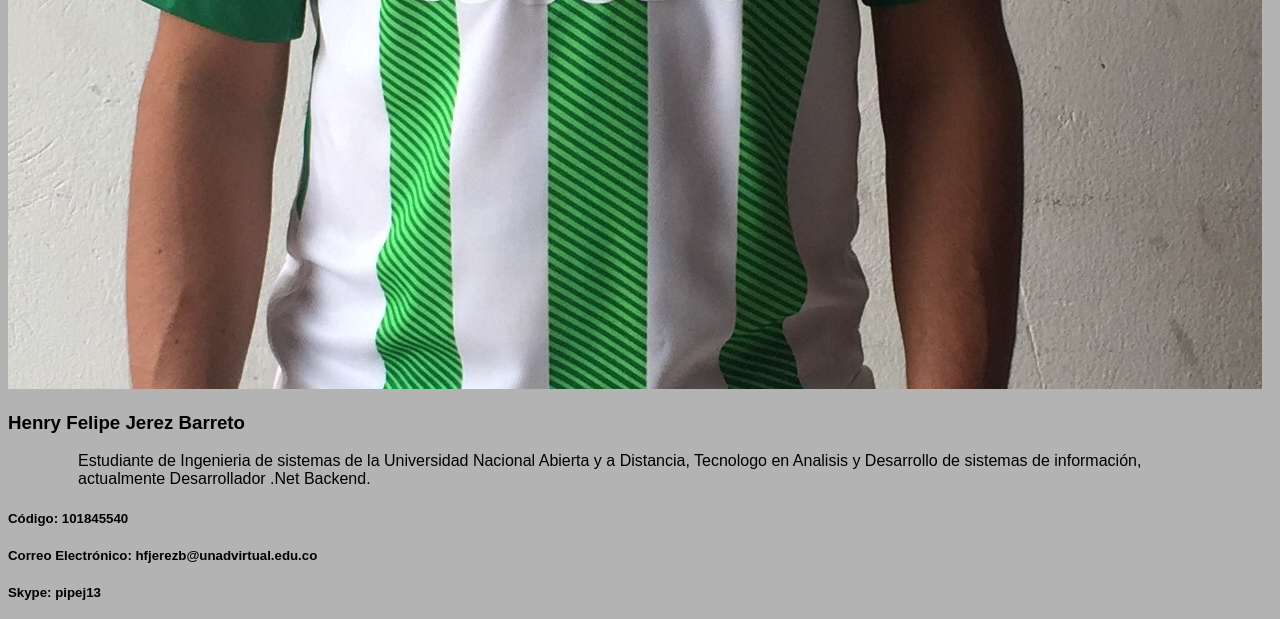
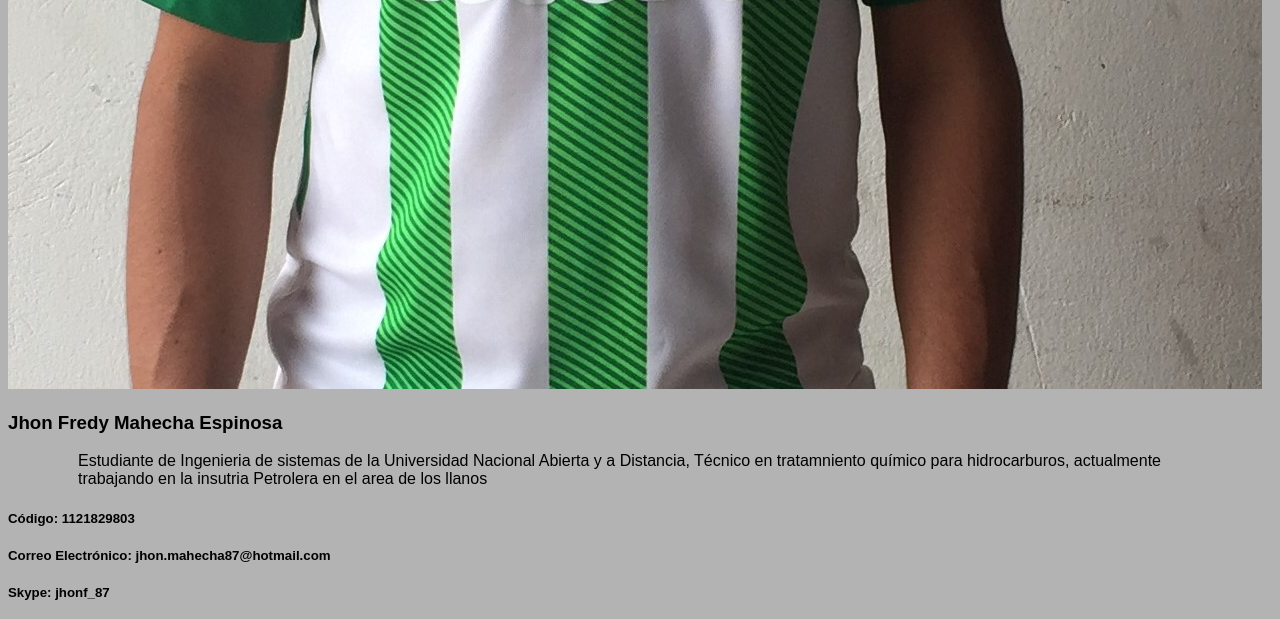
Before and after one commit to jhonmahecha87/OviUnad_DSW_Fase3, a website: page Desarrolladores.html in a window 1280 px wide. Shown: the part 1837-2456 px from the top of the page. Drawn offline with Linux system fonts and the light colour scheme.

Commit message:
Update Desarrolladores.html

```diff
--- a/Desarrolladores.html
+++ b/Desarrolladores.html
@@ -36,13 +36,14 @@ and open the template in the editor.
             <h5>Código: 101845540</h5>
             <h5>Correo Electrónico: hfjerezb@unadvirtual.edu.co</h5>
             <h5>Skype: pipej13</h5>
+
         </div style="text-align: center;">
             <img class="Jhon Mahecha" src="Img/Jhon Mahecha.jpg">
-            <h3>Henry Felipe Jerez Barreto</h3>
-            <p style="margin-left: 70px; margin-right: 70px;">Estudiante de Ingenieria de sistemas de la Universidad Nacional Abierta y a Distancia, Tecnologo en Analisis y Desarrollo de sistemas de información, actualmente Desarrollador .Net Backend.</p>
-            <h5>Código: 101845540</h5>
-            <h5>Correo Electrónico: hfjerezb@unadvirtual.edu.co</h5>
-            <h5>Skype: pipej13</h5>>
+            <h3>Jhon Fredy Mahecha Espinosa</h3>
+            <p style="margin-left: 70px; margin-right: 70px;">Estudiante de Ingenieria de sistemas de la Universidad Nacional Abierta y a Distancia, Técnico en tratamniento químico para hidrocarburos, actualmente trabajando en la insutria Petrolera en el area de los llanos</p>
+            <h5>Código: 1121829803</h5>
+            <h5>Correo Electrónico: jhon.mahecha87@hotmail.com</h5>
+            <h5>Skype: jhonf_87</h5>
 
         <div >
 
```
